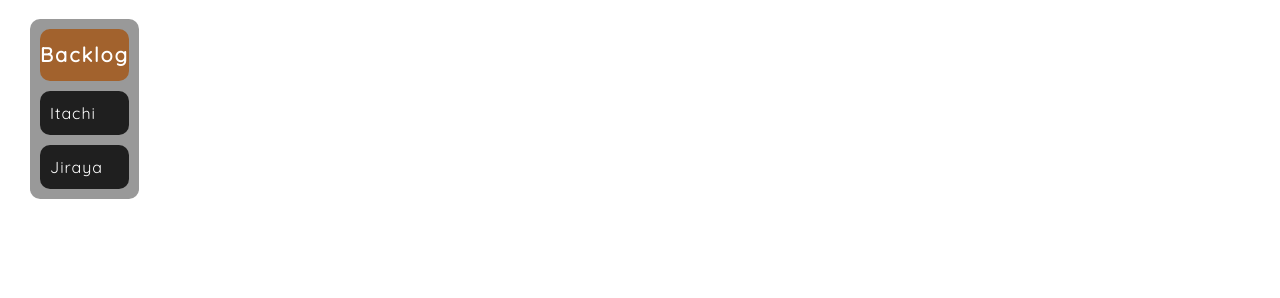
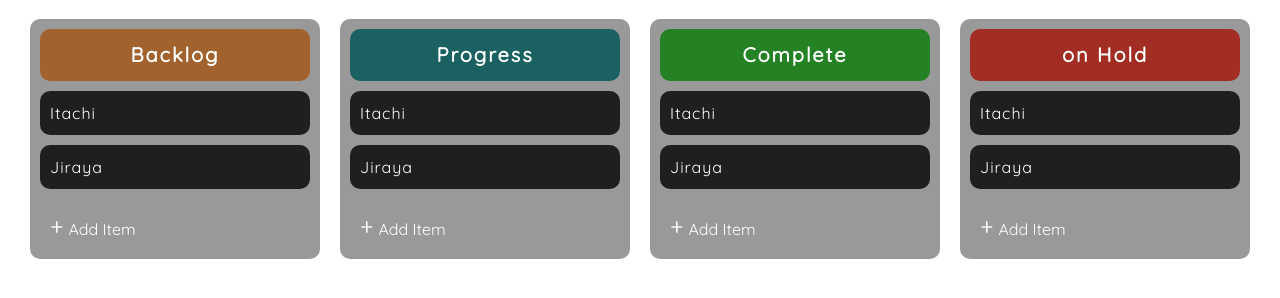
Before and after one commit to rigole/Task-manager, a plain HTML site: page index.html in a window 1280 px wide. Shown: the part 64-362 px from the top of the page. Drawn offline with Linux system fonts and the light colour scheme.

Commit message:
setting the four columns

```diff
--- a/index.html
+++ b/index.html
@@ -23,7 +23,107 @@
                         <li class="drag-item">Jiraya</li>
                     </ul>
                 </div>
+
+                <!-- Add Button Group -->
+                <div class="add-btn-group">
+                    <div class="add-btn">
+                        <span class="plus-sign">+</span>
+                        <span>Add Item</span>
+                    </div>
+                    <div class="add-btn solid">
+                        <span>Save Item</span>
+                    </div>
+
+                    <div class="add-container">
+                        <div class="add-item"></div>
+                    </div>
+                </div>
             </li>
+            <!-- Backlog Column -->
+            <li class="drag-column progress-column">
+                <span class="header">
+                    <h1>Progress</h1>
+                </span>
+                <!-- Backlog Content -->
+                <div id="progress-content">
+                    <ul class="drag-item-list" id="progress-list">
+                        <li class="drag-item">Itachi</li>
+                        <li class="drag-item">Jiraya</li>
+                    </ul>
+                </div>
+
+                <!-- Add Button Group -->
+                <div class="add-btn-group">
+                    <div class="add-btn">
+                        <span class="plus-sign">+</span>
+                        <span>Add Item</span>
+                    </div>
+                    <div class="add-btn solid">
+                        <span>Save Item</span>
+                    </div>
+
+                    <div class="add-container">
+                        <div class="add-item"></div>
+                    </div>
+                </div>
+            </li>
+            <!-- Backlog Column -->
+            <li class="drag-column complete-column">
+                <span class="header">
+                    <h1>Complete</h1>
+                </span>
+                <!-- Backlog Content -->
+                <div id="complete-content">
+                    <ul class="drag-item-list" id="complete-list">
+                        <li class="drag-item">Itachi</li>
+                        <li class="drag-item">Jiraya</li>
+                    </ul>
+                </div>
+
+                <!-- Add Button Group -->
+                <div class="add-btn-group">
+                    <div class="add-btn">
+                        <span class="plus-sign">+</span>
+                        <span>Add Item</span>
+                    </div>
+                    <div class="add-btn solid">
+                        <span>Save Item</span>
+                    </div>
+
+                    <div class="add-container">
+                        <div class="add-item"></div>
+                    </div>
+                </div>
+            </li>
+            <!-- Backlog Column -->
+            <li class="drag-column on-hold-column">
+                <span class="header">
+                    <h1>on Hold</h1>
+                </span>
+                <!-- Backlog Content -->
+                <div id="on-hold-content">
+                    <ul class="drag-item-list" id="on-hold-list">
+                        <li class="drag-item">Itachi</li>
+                        <li class="drag-item">Jiraya</li>
+                    </ul>
+                </div>
+
+                <!-- Add Button Group -->
+                <div class="add-btn-group">
+                    <div class="add-btn">
+                        <span class="plus-sign">+</span>
+                        <span>Add Item</span>
+                    </div>
+                    <div class="add-btn solid">
+                        <span>Save Item</span>
+                    </div>
+
+                    <div class="add-container">
+                        <div class="add-item"></div>
+                    </div>
+                </div>
+            </li>
+
         </ul>
     </div>
     <script src="script.js"></script>
--- a/style.css
+++ b/style.css
@@ -41,6 +41,7 @@ ul{
 }
 /* Columns */
 .drag-column {
+    flex: 1;
     margin: 0 10px;
     position: relative;
     background-color: rgba(0, 0, 0, 0.4);
```
